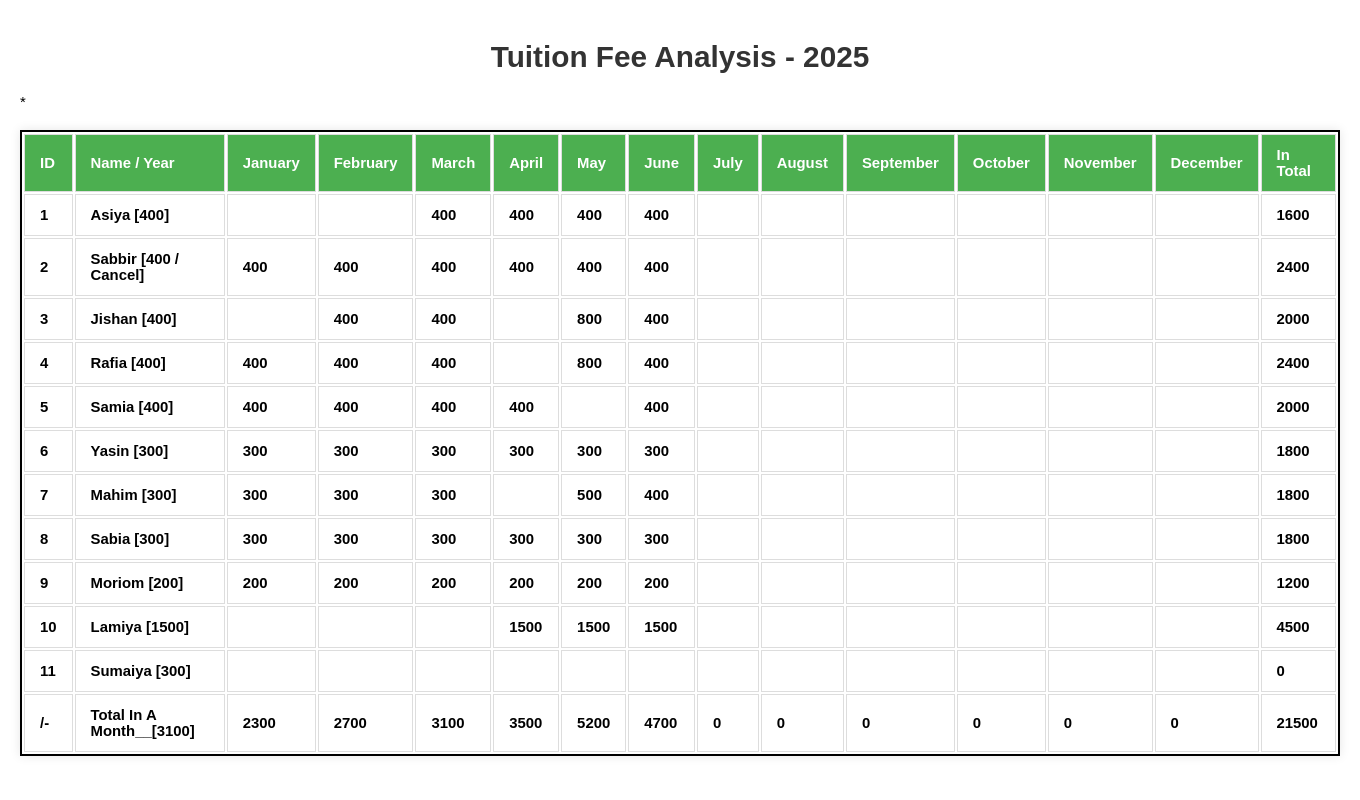
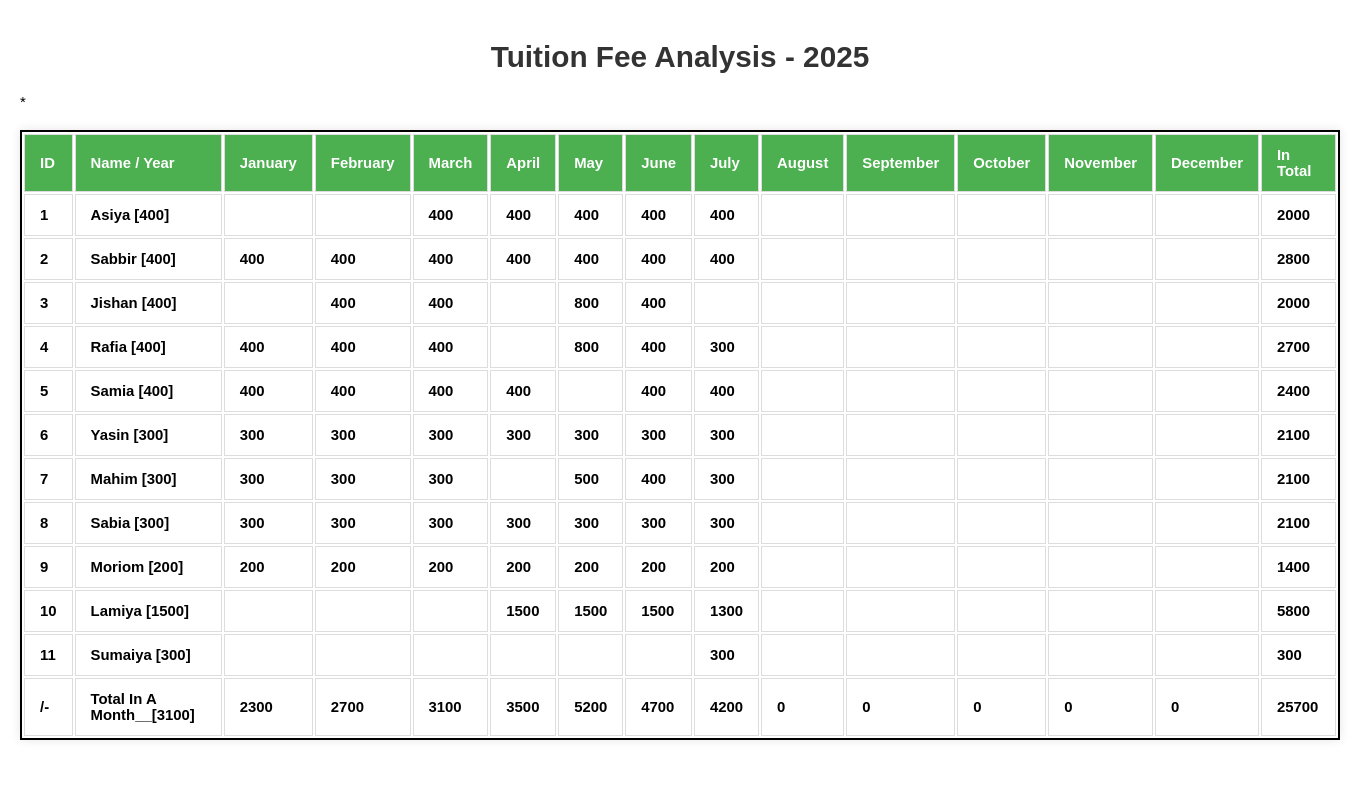
Before and after one commit to Rabbi-me/student_payment_info, a PHP site: page / in a window 1360 px wide. Run offline with PHP 8.4, Linux system fonts and the light colour scheme.

Commit message:
july code add

```diff
--- a/index.php
+++ b/index.php
@@ -66,7 +66,7 @@
                       /*APR */  $asiya4= 400;     /*APR */ $sabbir4= 400;     /*APR */  $sabia4= 300;      /*APR */ $rafia4= null;    /*APR */  $samia4= 400;    /*APR */  $yasin4= 300;
                       /*MAY */  $asiya5= 400;     /*MAY */ $sabbir5= 400;     /*MAY */  $sabia5= 300;      /*MAY */ $rafia5= 800;     /*MAY */  $samia5= null;   /*MAY */  $yasin5= 300;
                       /*JUN */  $asiya6= 400;     /*JUN */ $sabbir6= 400;     /*JUN */  $sabia6= 300;      /*JUN */ $rafia6= 400;     /*JUN */  $samia6= 400;    /*JUN */  $yasin6= 300;
-                      /*JUL */  $asiya7= null;    /*JUL */ $sabbir7= null;    /*JUL */  $sabia7= null;     /*JUL */ $rafia7= null;    /*JUL */  $samia7= null;   /*JUL */  $yasin7= null;
+                      /*JUL */  $asiya7= 400;     /*JUL */ $sabbir7= 400;     /*JUL */  $sabia7= 300;      /*JUL */ $rafia7= 300;     /*JUL */  $samia7= 400;    /*JUL */  $yasin7= 300;
                       /*AUG */  $asiya8= null;    /*AUG */ $sabbir8= null;    /*AUG */  $sabia8= null;     /*AUG */ $rafia8= null;    /*AUG */  $samia8= null;   /*AUG */  $yasin8= null;
                       /*SEP */  $asiya9= null;    /*SEP */ $sabbir9= null;    /*SEP */  $sabia9= null;     /*SEP */ $rafia9= null;    /*SEP */  $samia9= null;   /*SEP */  $yasin9= null;
                       /*OCT */  $asiya10= null;   /*OCT */ $sabbir10= null;   /*OCT */  $sabia10= null;    /*OCT */ $rafia10= null;   /*OCT */  $samia10= null;  /*OCT */  $yasin10= null;
@@ -75,18 +75,18 @@
 
 
                                  //mahim                  moriom                      jishan                        lamiya                         sumaiya
-                       /*JAN */ $mahim1= 300;    /*JAN */   $moriom1= 200;      /*JAN */ $jishan1= null;     /*JAN */ $lamiya1= null;         $sumaiya1= null;
-                       /*FAB */ $mahim2= 300;    /*FAB */   $moriom2= 200;      /*FAB */ $jishan2= 400;      /*FAB */ $lamiya2= null;         $sumaiya2= null;
-                       /*MAR */ $mahim3= 300;    /*MAR */   $moriom3= 200;      /*MAR */ $jishan3= 400;      /*MAR */ $lamiya3= null;         $sumaiya3= null;
-                       /*APR */ $mahim4= null;   /*APR */   $moriom4= 200;      /*APR */ $jishan4= null;     /*APR */ $lamiya4= 1500;         $sumaiya4= null;
-                       /*MAY */ $mahim5= 500;    /*MAY */   $moriom5= 200;      /*MAY */ $jishan5= 800;      /*MAY */ $lamiya5= 1500;         $sumaiya5= null;
-                       /*JUN */ $mahim6= 400;    /*JUN */   $moriom6= 200;      /*JUN */ $jishan6= 400;      /*JUN */ $lamiya6= 1500;         $sumaiya6= null;
-                       /*JUL */ $mahim7= null;   /*JUL */   $moriom7= null;     /*JUL */ $jishan7= null;     /*JUL */ $lamiya7= null;         $sumaiya7= null;
-                       /*AUG */ $mahim8= null;   /*AUG */   $moriom8= null;     /*AUG */ $jishan8= null;     /*AUG */ $lamiya8= null;         $sumaiya8= null;
-                       /*SEP */ $mahim9= null;   /*SEP */   $moriom9= null;     /*SEP */ $jishan9= null;     /*SEP */ $lamiya9= null;         $sumaiya9= null;
-                       /*OCT */ $mahim10= null;  /*OCT */   $moriom10= null;    /*OCT */ $jishan10= null;    /*OCT */ $lamiya10= null;        $sumaiya10= null;
-                       /*NOV */ $mahim11= null;  /*NOV */   $moriom11= null;    /*NOV */ $jishan11= null;    /*NOV */ $lamiya11= null;        $sumaiya11= null;
-                       /*DEC */ $mahim12= null;  /*DEC */   $moriom12= null;    /*DEC */ $jishan12= null;    /*DEC */ $lamiya12= null;        $sumaiya12= null;
+                       /*JAN */ $mahim1= 300;    /*JAN */   $moriom1= 200;      /*JAN */ $jishan1= null;     /*JAN */ $lamiya1= null;       /*JAN */  $sumaiya1= null;
+                       /*FAB */ $mahim2= 300;    /*FAB */   $moriom2= 200;      /*FAB */ $jishan2= 400;      /*FAB */ $lamiya2= null;       /*FAB */  $sumaiya2= null;
+                       /*MAR */ $mahim3= 300;    /*MAR */   $moriom3= 200;      /*MAR */ $jishan3= 400;      /*MAR */ $lamiya3= null;       /*MAR */  $sumaiya3= null;
+                       /*APR */ $mahim4= null;   /*APR */   $moriom4= 200;      /*APR */ $jishan4= null;     /*APR */ $lamiya4= 1500;       /*APR */  $sumaiya4= null;
+                       /*MAY */ $mahim5= 500;    /*MAY */   $moriom5= 200;      /*MAY */ $jishan5= 800;      /*MAY */ $lamiya5= 1500;       /*MAY */  $sumaiya5= null;
+                       /*JUN */ $mahim6= 400;    /*JUN */   $moriom6= 200;      /*JUN */ $jishan6= 400;      /*JUN */ $lamiya6= 1500;       /*JUN */  $sumaiya6= null;
+                       /*JUL */ $mahim7= 300;    /*JUL */   $moriom7= 200;      /*JUL */ $jishan7= null;     /*JUL */ $lamiya7= 1300;       /*JUL */  $sumaiya7= 300;
+                       /*AUG */ $mahim8= null;   /*AUG */   $moriom8= null;     /*AUG */ $jishan8= null;     /*AUG */ $lamiya8= null;       /*AUG */  $sumaiya8= null;
+                       /*SEP */ $mahim9= null;   /*SEP */   $moriom9= null;     /*SEP */ $jishan9= null;     /*SEP */ $lamiya9= null;       /*SEP */  $sumaiya9= null;
+                       /*OCT */ $mahim10= null;  /*OCT */   $moriom10= null;    /*OCT */ $jishan10= null;    /*OCT */ $lamiya10= null;      /*OCT */  $sumaiya10= null;
+                       /*NOV */ $mahim11= null;  /*NOV */   $moriom11= null;    /*NOV */ $jishan11= null;    /*NOV */ $lamiya11= null;      /*NOV */  $sumaiya11= null;
+                       /*DEC */ $mahim12= null;  /*DEC */   $moriom12= null;    /*DEC */ $jishan12= null;    /*DEC */ $lamiya12= null;      /*DEC */  $sumaiya12= null;
 
 
                         $total1= $asiya1 + $sabbir1 + $rafia1 + $samia1 + $sabia1 + $mahim1 + $yasin1 + $jishan1 + $moriom1 + $lamiya1 + $sumaiya1;
@@ -105,7 +105,7 @@
         // ডেটা অ্যারে
         $users = [
             ["id" => 1, "name" => "asiya   [400]",   "january" => $asiya1,   "february" =>$asiya2 ,   "march"=> $asiya3,   "april"=> $asiya4,   "may"=> $asiya5,   "june"=> $asiya6,   "july"=>$asiya7,   "august"=> $asiya8,   "september"=> $asiya9,    "october"=>$asiya10,   "november"=>$asiya11,   "december"=> $asiya12,    "total"=>$asiya1+$asiya2+$asiya3+$asiya4+$asiya5+$asiya6+$asiya7+$asiya8+$asiya9+$asiya10+$asiya11+$asiya12],
-            ["id" => 2, "name" => "sabbir   [400 / cancel]",  "january" => $sabbir1,  "february" =>$sabbir2 ,  "march"=> $sabbir3,  "april"=> $sabbir4,  "may"=> $sabbir5,  "june"=> $sabbir6,  "july"=>$sabbir7,  "august"=> $sabbir8,  "september"=> $sabbir9,   "october"=>$sabbir10,  "november"=>$sabbir11,  "december"=> $sabbir12,   "total"=>$sabbir1+$sabbir2+$sabbir3+$sabbir4+$sabbir5+$sabbir6+$sabbir7+$sabbir8+$sabbir9+$sabbir10+$sabbir11+$sabbir12],
+            ["id" => 2, "name" => "sabbir   [400]",  "january" => $sabbir1,  "february" =>$sabbir2 ,  "march"=> $sabbir3,  "april"=> $sabbir4,  "may"=> $sabbir5,  "june"=> $sabbir6,  "july"=>$sabbir7,  "august"=> $sabbir8,  "september"=> $sabbir9,   "october"=>$sabbir10,  "november"=>$sabbir11,  "december"=> $sabbir12,   "total"=>$sabbir1+$sabbir2+$sabbir3+$sabbir4+$sabbir5+$sabbir6+$sabbir7+$sabbir8+$sabbir9+$sabbir10+$sabbir11+$sabbir12],
             ["id" => 3, "name" => "jishan   [400]",  "january" => $jishan1,  "february" =>$jishan2 ,  "march"=> $jishan3,  "april"=> $jishan4,  "may"=> $jishan5,  "june"=> $jishan6,  "july"=>$jishan7,  "august"=> $jishan8,  "september"=> $jishan9,   "october"=>$jishan10,  "november"=>$jishan11,  "december"=> $jishan12,   "total"=>$jishan1+$jishan2+$jishan3+$jishan4+$jishan5+$jishan6+$jishan7+$jishan8+$jishan9+$jishan10+$jishan11+$jishan12],
             ["id" => 4, "name" => "rafia   [400]",   "january" => $rafia1,   "february" =>$rafia2 ,   "march"=> $rafia3,   "april"=> $rafia4,   "may"=> $rafia5,   "june"=> $rafia6,   "july"=>$rafia7,   "august"=> $rafia8,   "september"=> $rafia9,    "october"=>$rafia10,   "november"=>$rafia11,   "december"=> $rafia12,    "total"=>$rafia1+$rafia2+$rafia3+$rafia4+$rafia5+$rafia6+$rafia7+$rafia8+$rafia9+$rafia10+$rafia11+$rafia12],
             ["id" => 5, "name" => "samia   [400]",   "january" => $samia1,   "february" =>$samia2 ,   "march"=> $samia3,   "april"=> $samia4,   "may"=> $samia5,   "june"=> $samia6,   "july"=>$samia7,   "august"=> $samia8,   "september"=> $samia9,    "october"=>$samia10,   "november"=>$samia11,   "december"=> $samia12,    "total"=>$samia1+$samia2+$samia3+$samia4+$samia5+$samia6+$samia7+$samia8+$samia9+$samia10+$samia11+$samia12],
```
